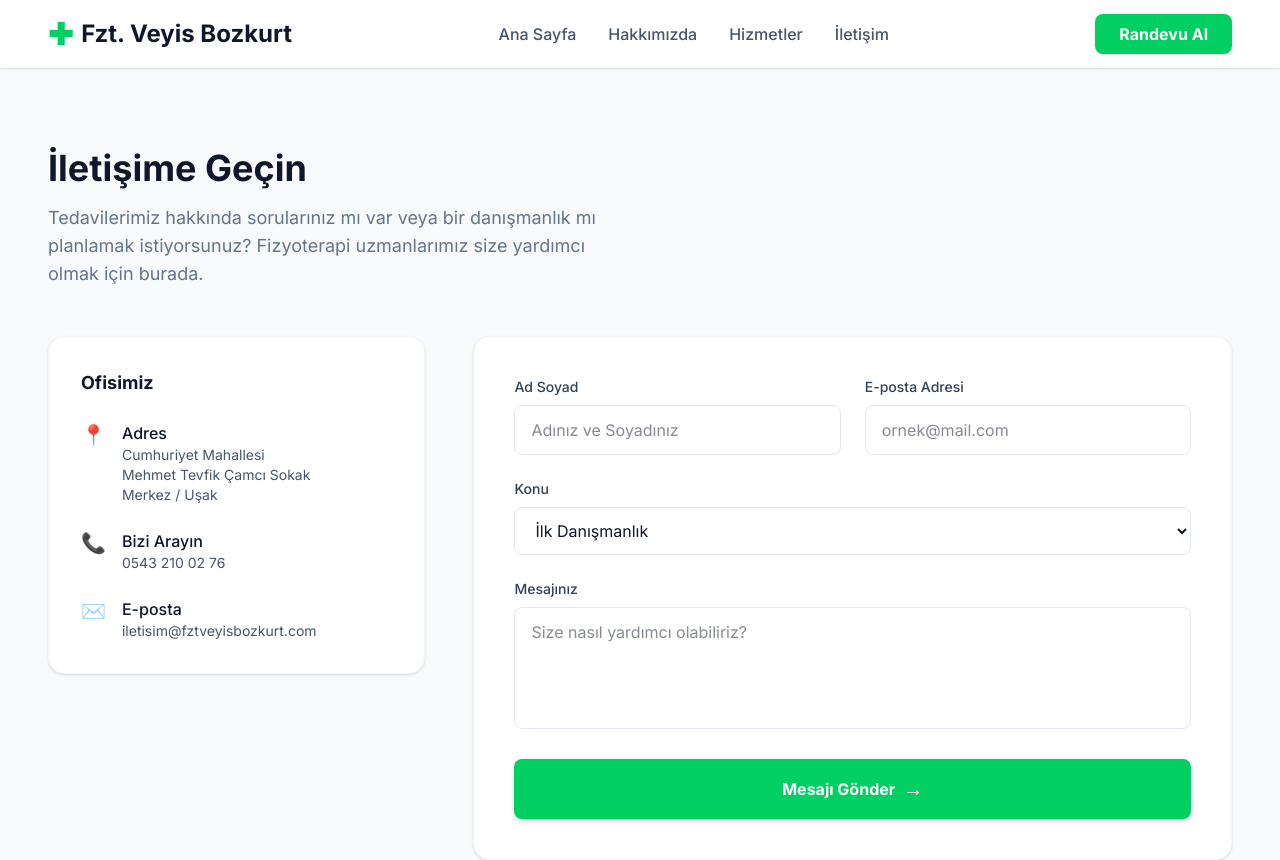
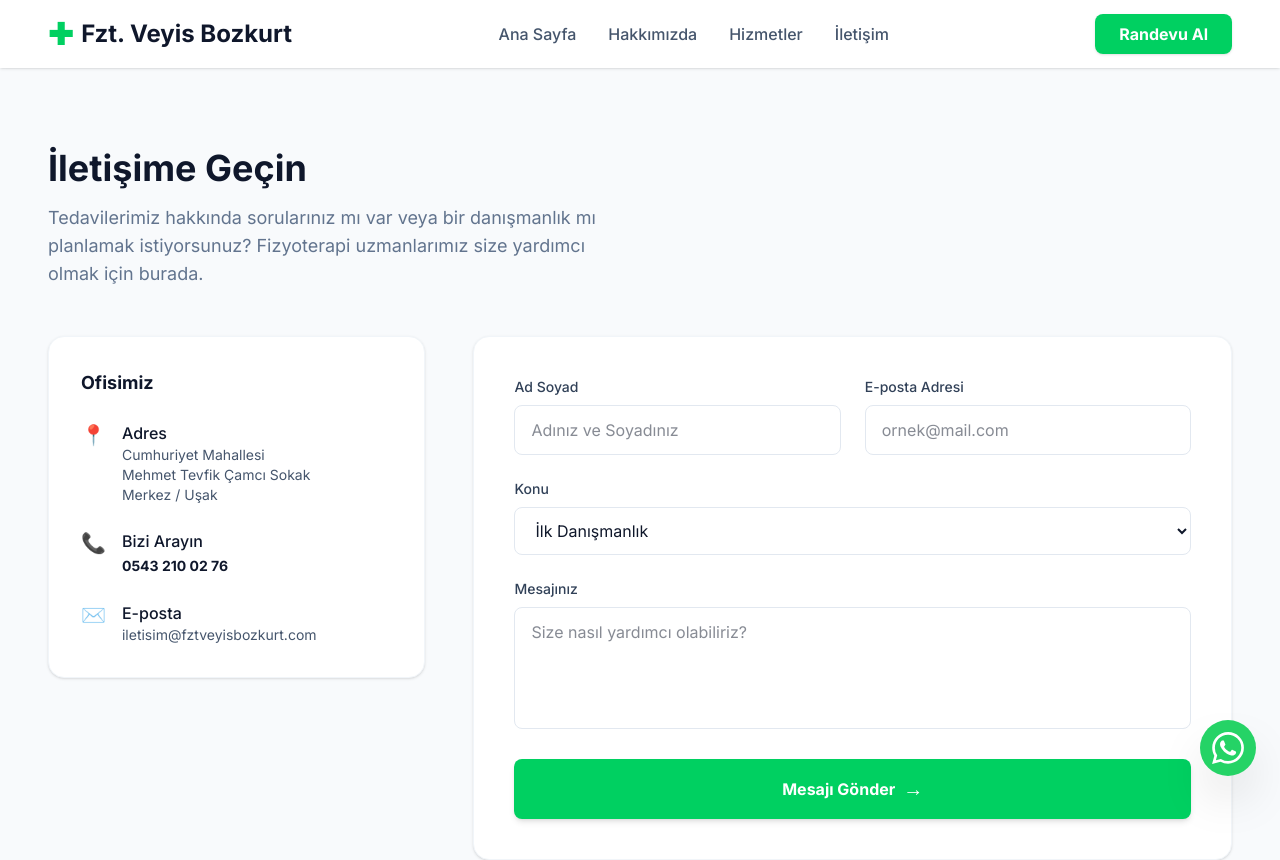
Before and after one commit to mehmetbozkurt0/vitalize, a Next.js app: page /contact in a window 1280 px wide. Shown: the top 860 px of the page. Built offline with nearby package versions, Linux system fonts and the light colour scheme.

Commit message:
Add gtag conversions and WhatsApp button

```diff
--- a/app/contact/page.tsx
+++ b/app/contact/page.tsx
@@ -9,6 +9,19 @@
     const [message, setMessage] = useState("");
     const [isSubmitting, setIsSubmitting] = useState(false);
     const [isSubmitted, setIsSubmitted] = useState(false);
+
+    const handlePhoneClick = () => {
+        if (typeof window !== "undefined") {
+            const win = window as unknown as { gtag: (cmd: string, action: string, params: object) => void };
+            if (win.gtag) {
+                win.gtag('event', 'conversion', {
+                    'send_to': 'AW-788816291/tyUfCMbuoa4bEKPDkfgC',
+                    'value': 1.0,
+                    'currency': 'TRY'
+                });
+            }
+        }
+    };
 
     const handleSubmit = async (e: React.FormEvent) => {
         e.preventDefault();
@@ -66,7 +79,13 @@
                                     <span className="text-[#00d061] text-xl">📞</span>
                                     <div>
                                         <p className="font-medium text-slate-900">Bizi Arayın</p>
-                                        <p className="text-sm">0543 210 02 76</p>
+                                        <a
+                                            href="tel:05432100276"
+                                            onClick={handlePhoneClick}
+                                            className="text-sm font-bold text-slate-900 hover:text-[#00d061] transition-colors"
+                                        >
+                                            0543 210 02 76
+                                        </a>
                                     </div>
                                 </div>
                                 <div className="flex gap-4">
--- a/app/layout.tsx
+++ b/app/layout.tsx
@@ -4,6 +4,7 @@
 import Navbar from "@/components/navbar";
 import Footer from "@/components/footer";
 import Script from "next/script";
+import WhatsAppButton from "@/components/whatsapp";
 
 const inter = Inter({ subsets: ["latin"] });
 
@@ -33,6 +34,13 @@
                         function gtag(){dataLayer.push(arguments);}
                         gtag('js', new Date());
                         gtag('config', 'AW-788816291');
+
+                        /* SAYFA GÖRÜNTÜLEME DÖNÜŞÜMÜ */
+                        gtag('event', 'conversion', {
+                            'send_to': 'AW-788816291/JxlzCMPuoa4bEKPDkfgC',
+                            'value': 1.0,
+                            'currency': 'TRY'
+                        });
                     `,
                 }}
             />
@@ -45,6 +53,7 @@
         </main>
 
         <Footer />
+        <WhatsAppButton />
         </body>
         </html>
     );
--- /dev/null
+++ b/components/whatsapp.tsx
@@ -0,0 +1,29 @@
+"use client";
+
+export default function WhatsAppButton() {
+    const handleWhatsAppClick = () => {
+        if (typeof window !== "undefined") {
+            const win = window as unknown as { gtag: (cmd: string, action: string, params: object) => void };
+            if (win.gtag) {
+                win.gtag('event', 'conversion', {
+                    'send_to': 'AW-788816291/RezFCN-5mfobEKPDkfgC'
+                });
+            }
+        }
+    };
+
+    return (
+        <a
+            href="https://wa.me/905432100276" // Kliniğin numarası
+            target="_blank"
+            rel="noopener noreferrer"
+            onClick={handleWhatsAppClick}
+            className="fixed bottom-6 right-6 z-50 bg-[#25D366] text-white w-14 h-14 rounded-full shadow-2xl hover:scale-110 transition-transform flex items-center justify-center"
+            aria-label="WhatsApp ile İletişime Geçin"
+        >
+            <svg className="w-8 h-8" fill="currentColor" viewBox="0 0 24 24" xmlns="http://www.w3.org/2000/svg">
+                <path d="M17.472 14.382c-.297-.149-1.758-.867-2.03-.967-.273-.099-.471-.148-.67.15-.197.297-.767.966-.94 1.164-.173.199-.347.223-.644.075-.297-.15-1.255-.463-2.39-1.475-.883-.788-1.48-1.761-1.653-2.059-.173-.297-.018-.458.13-.606.134-.133.298-.347.446-.52.149-.174.198-.298.298-.497.099-.198.05-.371-.025-.52-.075-.149-.669-1.612-.916-2.207-.242-.579-.487-.5-.669-.51a12.8 12.8 0 0 0-.57-.01c-.198 0-.52.074-.792.372-.272.297-1.04 1.016-1.04 2.479 0 1.462 1.065 2.875 1.213 3.074.149.198 2.096 3.2 5.077 4.487.709.306 1.262.489 1.694.625.712.227 1.36.195 1.871.118.571-.085 1.758-.719 2.006-1.413.248-.694.248-1.289.173-1.413-.074-.124-.272-.198-.57-.347m-5.421 7.403h-.004a9.87 9.87 0 0 1-5.031-1.378l-.361-.214-3.741.982.998-3.648-.235-.374a9.86 9.86 0 0 1-1.51-5.26c.001-5.45 4.436-9.884 9.888-9.884 2.64 0 5.122 1.03 6.988 2.898a9.825 9.825 0 0 1 2.893 6.994c-.003 5.45-4.437 9.884-9.885 9.884m8.413-18.297A11.815 11.815 0 0 0 12.05 0C5.495 0 .16 5.335.157 11.892c0 2.096.547 4.142 1.588 5.945L.057 24l6.305-1.654a11.882 11.882 0 0 0 5.683 1.448h.005c6.554 0 11.89-5.335 11.893-11.893a11.821 11.821 0 0 0-3.48-8.413Z"/>
+            </svg>
+        </a>
+    );
+}
```
